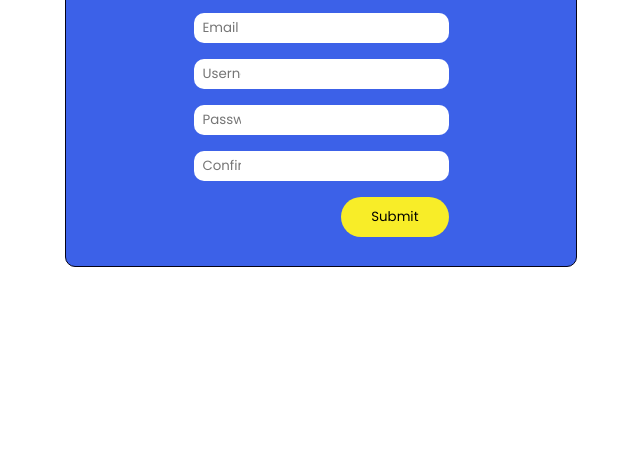
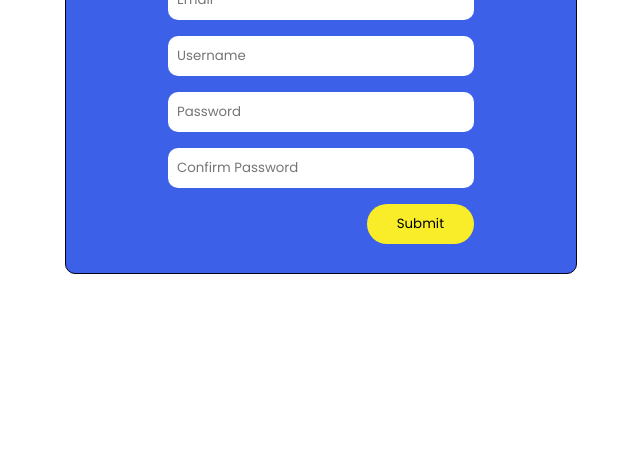
Before and after one commit to C00L1N/REST-API, a website: page src/frontend/index.html in a window 1280 px wide. Shown: the part 325-800 px from the top of the page, without its empty margins (319-959 px from the left). Drawn offline with Linux system fonts and the light colour scheme.

Commit message:
fix email cut off
the email got cut off when typing it in the input text field, fixed it by changing the padding from 208px into 14px.

```diff
--- a/src/frontend/styles.css
+++ b/src/frontend/styles.css
@@ -9,7 +9,7 @@
 
 :root {
     /* PADDING */
-    --padding: 5px 208px 5px 9px;
+    --padding: 10px 10px 10px 9px;
 
     /* COLORS */
     --text-color: #050316;
@@ -51,7 +51,7 @@ body {
 form {
     display: flex;
     flex-direction: column;
-    width: 50%;
+    width: 60%;
     margin: 0 auto;
 }
 
@@ -59,6 +59,7 @@ input {
     border-radius: 10px;
     padding: var(--padding);
     border: none;
+    width: 100%;
 }
 
 .inputs-container {
```
